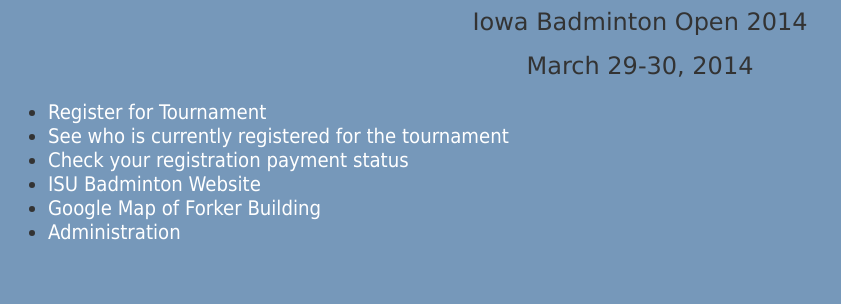
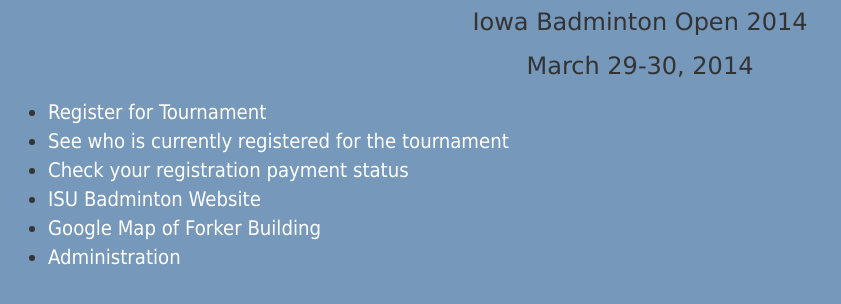
Before and after one commit to firefly2442/badminton_registration, a PHP site: page / in a window 1280 px wide. Shown: the top 304 px of the page, without its empty margins (0-841 px from the left). Run offline with PHP 8.4, Linux system fonts and the light colour scheme.

Commit message:
set price and add spacing to main menu list items

```diff
--- a/css/style.css
+++ b/css/style.css
@@ -60,6 +60,10 @@ table {
 	text-align: right;
 }
 
+.mainli {
+	margin: 0 0 5px 0;
+}
+
 #error {
 	color: red;
 	font-size: 150%;
--- a/index.php
+++ b/index.php
@@ -18,12 +18,12 @@ echo $tournament_details;
 
 <big><big>
 <ul>
-	<li><a href="./register.php">Register for Tournament</a></li>
-	<li><a href="./view_registered.php">See who is currently registered for the tournament</a></li>
-	<li><a href="./view_registered.php#payments">Check your registration payment status</a></li>
-	<li><a href="http://www.stuorg.iastate.edu/badminton/">ISU Badminton Website</a></li>
-	<li><a href="https://maps.google.com/?ie=UTF8&hq=&ll=42.0268,-93.64079&z=18">Google Map of Forker Building</a></li>
-	<li><a href="./admin.php">Administration</a></li>
+	<li class="mainli"><a href="./register.php">Register for Tournament</a></li>
+	<li class="mainli"><a href="./view_registered.php">See who is currently registered for the tournament</a></li>
+	<li class="mainli"><a href="./view_registered.php#payments">Check your registration payment status</a></li>
+	<li class="mainli"><a href="http://www.stuorg.iastate.edu/badminton/">ISU Badminton Website</a></li>
+	<li class="mainli"><a href="https://maps.google.com/?ie=UTF8&hq=&ll=42.0268,-93.64079&z=18">Google Map of Forker Building</a></li>
+	<li class="mainli"><a href="./admin.php">Administration</a></li>
 </ul>
 </big></big>
 
```
Also changed, not shown: register.php (+4 -4 lines).
